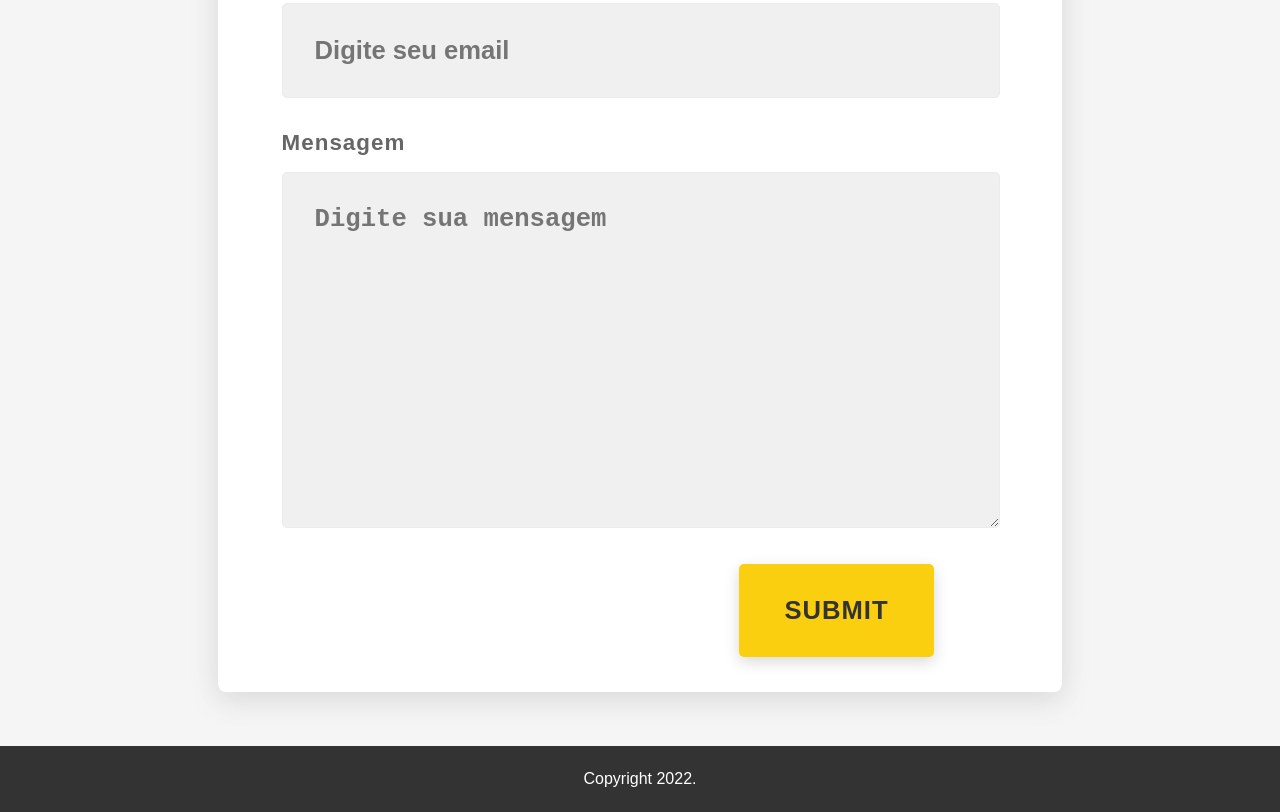
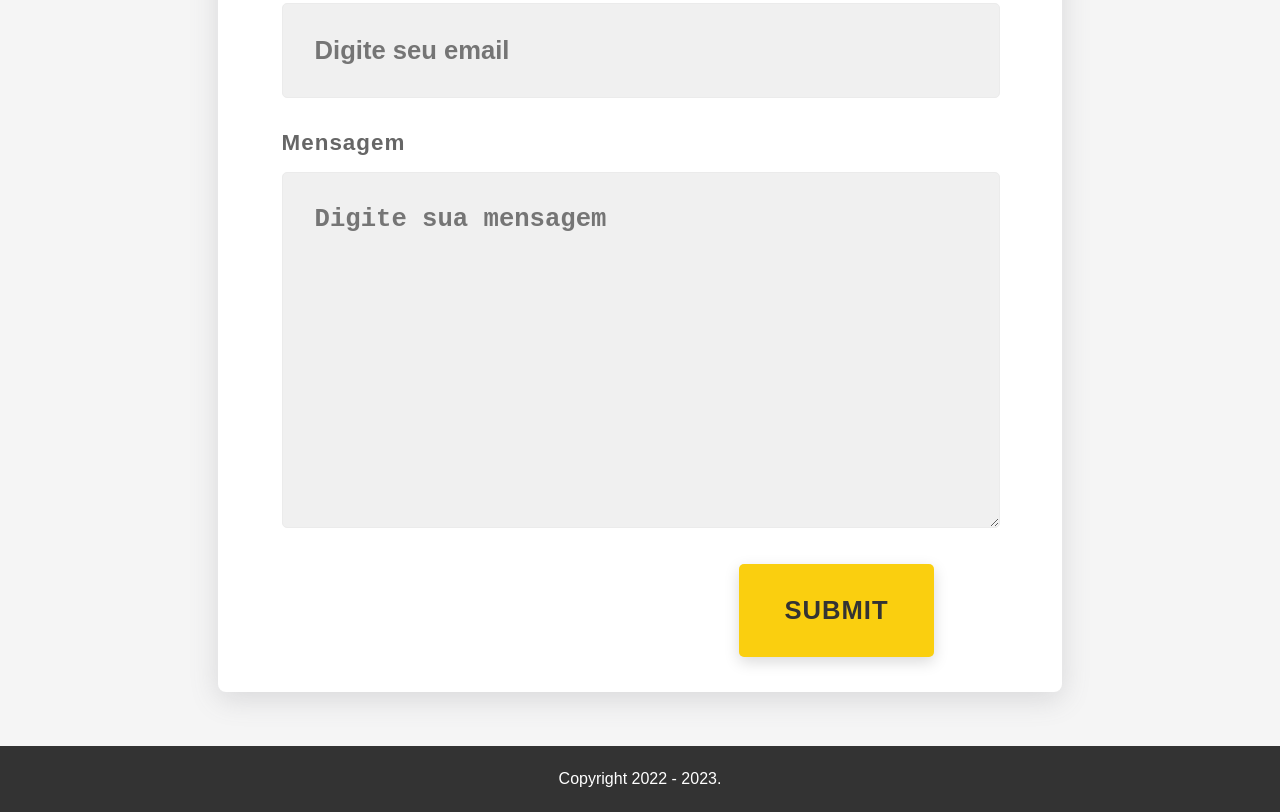
Before and after one commit to Gabriel-Mesq/webPortfolio, a plain HTML site: page index.html in a window 1280 px wide. Shown: the part 3181-3993 px from the top of the page. Drawn offline with Linux system fonts and the light colour scheme; files whose address does not match are found by name.

Commit message:
Update index.html

```diff
--- a/index.html
+++ b/index.html
@@ -229,7 +229,7 @@
     <br/><br/><br/>
 
     <footer>
-      <p>Copyright 2022.</p>
+      <p>Copyright 2022 - 2023.</p>
     </footer>
   </main>
 
```
